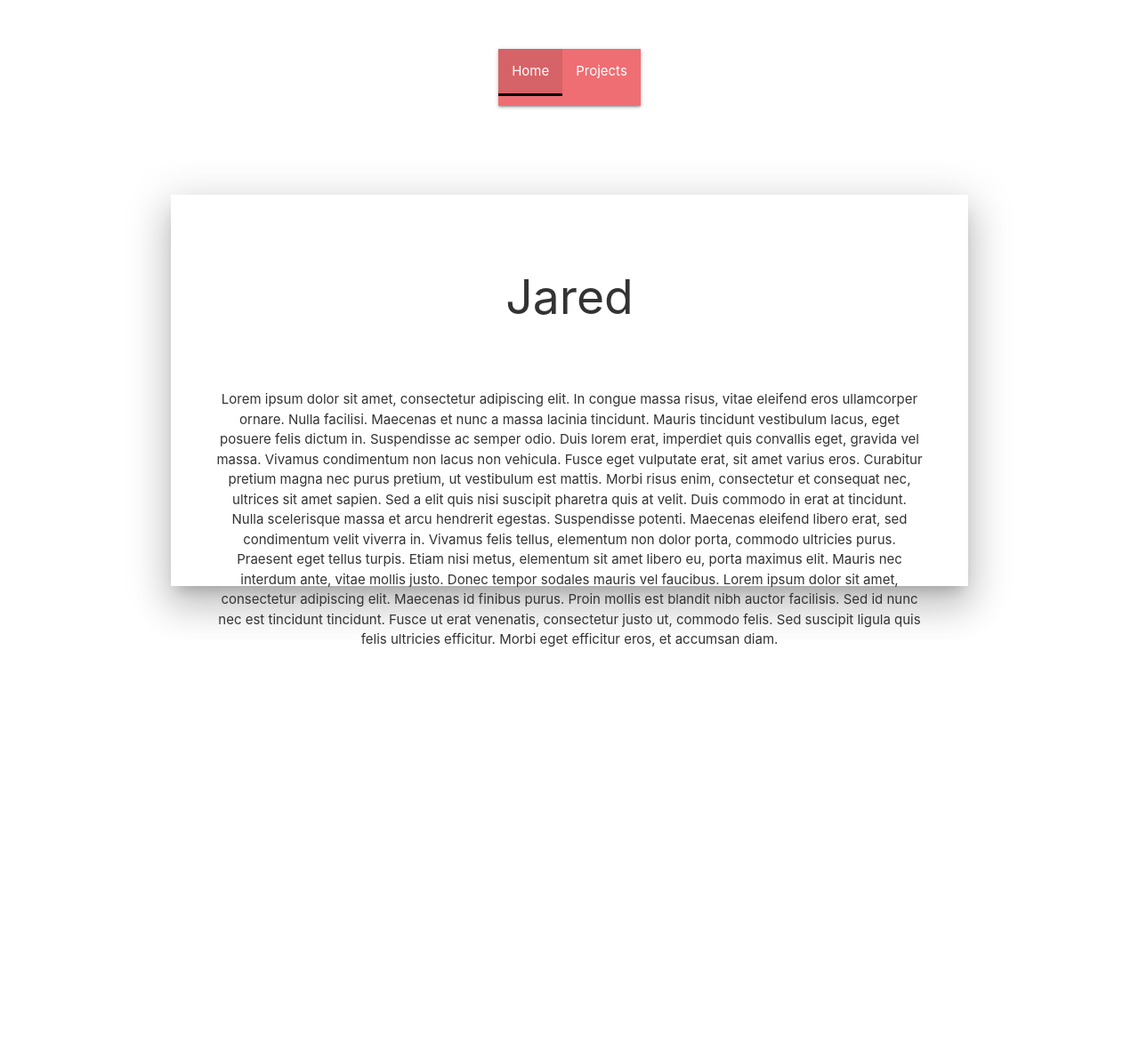
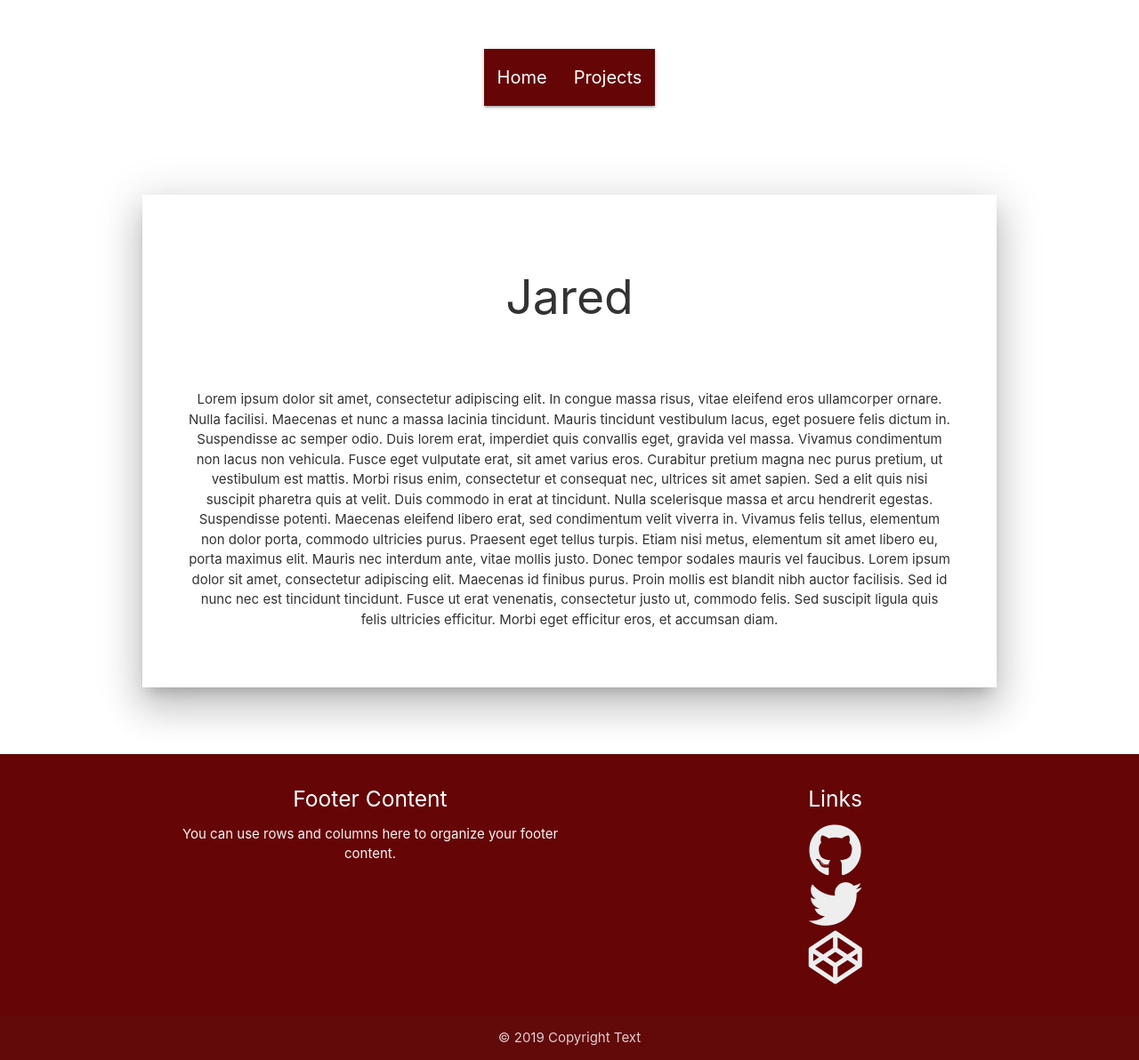
Before and after one commit to JaredRhame/Just-Jared, a React (Create React App) app: page / in a window 1280 px wide. Shown: the whole page at 89% size. Before the commit the page ends 800 px from the top, so only its background shows below. Built offline with nearby package versions, Linux system fonts and the light colour scheme.

Commit message:
Started to convert site to mobile friendly. Footer component is now called in App.js to be seen one each page.

```diff
--- a/public/index.html
+++ b/public/index.html
@@ -3,6 +3,7 @@
   <head>
     <meta charset="utf-8">
     <link rel="shortcut icon" href="%PUBLIC_URL%/favicon.ico"><link rel="stylesheet" href="https://cdnjs.cloudflare.com/ajax/libs/materialize/1.0.0/css/materialize.min.css" />
+    <link rel="stylesheet" href="https://use.fontawesome.com/releases/v5.6.3/css/all.css" integrity="sha384-UHRtZLI+pbxtHCWp1t77Bi1L4ZtiqrqD80Kn4Z8NTSRyMA2Fd33n5dQ8lWUE00s/" crossorigin="anonymous">
     <meta name="viewport" content="width=device-width, initial-scale=1, shrink-to-fit=no">
     <meta name="theme-color" content="#000000">
     <!--
--- a/src/App.css
+++ b/src/App.css
@@ -14,11 +14,3 @@ body {
 .headings {
   margin-bottom: 75px;
 }
-
-.about {
-  margin-top: 45px;
-  height: 55vh;
-  width: 70vw;
-  padding: 50px;
-  text-align: center;
-}
--- a/src/App.js
+++ b/src/App.js
@@ -11,6 +11,7 @@ import Tile3 from "./components/proj-tiles/Tile3";
 import Tile4 from "./components/proj-tiles/Tile4";
 import Tile5 from "./components/proj-tiles/Tile5";
 import Tile6 from "./components/proj-tiles/Tile6";
+import Footer from "./components/Footer.js";
 
 class App extends Component {
   render() {
@@ -27,6 +28,7 @@ class App extends Component {
           <Route path="/tile5" component={Tile5} />
           <Route path="/tile6" component={Tile6} />
         </Switch>
+        <Footer />
       </div>
     );
   }
--- a/src/components/About.js
+++ b/src/components/About.js
@@ -1,33 +1,36 @@
 import React, { Component } from "react";
-
+import "../styles/about.css";
 class About extends Component {
   render() {
     return (
-      <div className="about z-depth-5">
+      <div className="about">
+        <div id="about-content" className="z-depth-5">
           <h2 className="headings">Jared</h2>
           <p className="about-para">
             Lorem ipsum dolor sit amet, consectetur adipiscing elit. In congue
             massa risus, vitae eleifend eros ullamcorper ornare. Nulla facilisi.
             Maecenas et nunc a massa lacinia tincidunt. Mauris tincidunt
-          vestibulum lacus, eget posuere felis dictum in. Suspendisse ac semper
-          odio. Duis lorem erat, imperdiet quis convallis eget, gravida vel
-          massa. Vivamus condimentum non lacus non vehicula. Fusce eget
+            vestibulum lacus, eget posuere felis dictum in. Suspendisse ac
+            semper odio. Duis lorem erat, imperdiet quis convallis eget, gravida
+            vel massa. Vivamus condimentum non lacus non vehicula. Fusce eget
             vulputate erat, sit amet varius eros. Curabitur pretium magna nec
-          purus pretium, ut vestibulum est mattis. Morbi risus enim, consectetur
-          et consequat nec, ultrices sit amet sapien. Sed a elit quis nisi
-          suscipit pharetra quis at velit. Duis commodo in erat at tincidunt.
-          Nulla scelerisque massa et arcu hendrerit egestas. Suspendisse
-          potenti. Maecenas eleifend libero erat, sed condimentum velit viverra
-          in. Vivamus felis tellus, elementum non dolor porta, commodo ultricies
-          purus. Praesent eget tellus turpis. Etiam nisi metus, elementum sit
-          amet libero eu, porta maximus elit. Mauris nec interdum ante, vitae
-          mollis justo. Donec tempor sodales mauris vel faucibus. Lorem ipsum
-          dolor sit amet, consectetur adipiscing elit. Maecenas id finibus
-          purus. Proin mollis est blandit nibh auctor facilisis. Sed id nunc nec
-          est tincidunt tincidunt. Fusce ut erat venenatis, consectetur justo
-          ut, commodo felis. Sed suscipit ligula quis felis ultricies efficitur.
-          Morbi eget efficitur eros, et accumsan diam.
+            purus pretium, ut vestibulum est mattis. Morbi risus enim,
+            consectetur et consequat nec, ultrices sit amet sapien. Sed a elit
+            quis nisi suscipit pharetra quis at velit. Duis commodo in erat at
+            tincidunt. Nulla scelerisque massa et arcu hendrerit egestas.
+            Suspendisse potenti. Maecenas eleifend libero erat, sed condimentum
+            velit viverra in. Vivamus felis tellus, elementum non dolor porta,
+            commodo ultricies purus. Praesent eget tellus turpis. Etiam nisi
+            metus, elementum sit amet libero eu, porta maximus elit. Mauris nec
+            interdum ante, vitae mollis justo. Donec tempor sodales mauris vel
+            faucibus. Lorem ipsum dolor sit amet, consectetur adipiscing elit.
+            Maecenas id finibus purus. Proin mollis est blandit nibh auctor
+            facilisis. Sed id nunc nec est tincidunt tincidunt. Fusce ut erat
+            venenatis, consectetur justo ut, commodo felis. Sed suscipit ligula
+            quis felis ultricies efficitur. Morbi eget efficitur eros, et
+            accumsan diam.
           </p>
+        </div>
       </div>
     );
   }
--- /dev/null
+++ b/src/components/Footer.js
@@ -0,0 +1,57 @@
+import React, { Component } from "react";
+import "../styles/footer.css";
+class Footer extends Component {
+  render() {
+    return (
+      <footer className="page-footer">
+        <div className="container">
+          <div className="row">
+            <div className="col l6 s12 footer-content">
+              <h5 className="white-text">Footer Content</h5>
+              <p className="grey-text text-lighten-4">
+                You can use rows and columns here to organize your footer
+                content.
+              </p>
+            </div>
+            <div className="col l4 offset-l2 s12 links">
+              <h5 className="white-text">Links</h5>
+              <ul>
+                <li>
+                  <a
+                    className="grey-text text-lighten-3"
+                    target="_blank"
+                    href="https://github.com/JaredRhame?tab=repositories"
+                  >
+                    <i className="fab fa-github fa-4x" />
+                  </a>
+                </li>
+                <li>
+                  <a
+                    className="grey-text text-lighten-3"
+                    target="_blank"
+                    href="https://twitter.com/jaredMakes"
+                  >
+                    <i className="fab fa-twitter fa-4x" />
+                  </a>
+                </li>
+                <li>
+                  <a
+                    className="grey-text text-lighten-3"
+                    target="_blank"
+                    href="https://codepen.io/JaredRhame/"
+                  >
+                    <i className="fab fa-codepen fa-4x" />
+                  </a>
+                </li>
+              </ul>
+            </div>
+          </div>
+        </div>
+        <div className="footer-copyright">
+          <div className="container">© 2019 Copyright Text</div>
+        </div>
+      </footer>
+    );
+  }
+}
+export default Footer;
--- a/src/components/Navbar.js
+++ b/src/components/Navbar.js
@@ -15,6 +15,7 @@ class Navbar extends Component {
   }
 
   handleClick(e) {
+    // console.log(e.target);
     // this.setState({ active: true });
     // e.current.className = "active";
     // if (e.target === this.projects.current) {
@@ -24,17 +25,21 @@ class Navbar extends Component {
   render() {
     return (
       <header>
-        <nav className="">
-          <ul className="row">
+        <nav className="nav">
+          <ul className="row nav-links">
             <li
-              className="four columns active"
+              className="four columns"
               onClick={this.handleClick}
               ref={this.home}
             >
-              <Link to="/">Home</Link>
+              <Link className="nav-link" to="/">
+                Home
+              </Link>
             </li>
             <li ref={this.projects}>
-              <Link to="/Projects">Projects</Link>
+              <Link className="nav-link" to="/Projects">
+                Projects
+              </Link>
             </li>
           </ul>
         </nav>
--- a/src/components/Projects.js
+++ b/src/components/Projects.js
@@ -1,6 +1,5 @@
 import React, { Component } from "react";
 import { Link } from "react-router-dom";
-
 import "../styles/projects.css";
 import "../App.css";
 
--- /dev/null
+++ b/src/styles/about.css
@@ -0,0 +1,22 @@
+.about {
+  display: flex;
+  flex-direction: column;
+  align-items: center;
+  flex: auto;
+}
+
+#about-content {
+  margin-top: 45px;
+  height: 100%;
+  width: 75vw;
+  padding: 50px;
+  text-align: center;
+}
+
+@media only screen and (max-width: 600px) {
+  #about-content {
+    padding: 0;
+    font-size: 19px;
+    box-shadow: none;
+  }
+}
--- /dev/null
+++ b/src/styles/footer.css
@@ -0,0 +1,21 @@
+.page-footer {
+  margin-top: 75px;
+  height: 100%;
+  width: 100vw;
+  background-color: #660506;
+}
+
+@media only screen and (max-width: 650px) {
+  .page-footer {
+    width: 100vw;
+  }
+  .footer-content {
+    display: none;
+  }
+}
+
+/* @media only screen and (max-width: 1200px) {
+  .page-footer {
+    width: 100vw;
+  }
+} */
--- a/src/styles/navbar.css
+++ b/src/styles/navbar.css
@@ -1,5 +1,4 @@
 header {
-  background-color: #ffffff;
   vertical-align: center;
   padding: 55px;
 }
@@ -9,17 +8,35 @@ a {
   color: #916d6d;
 }
 
-ul {
+/* ul {
   list-style: none;
   display: flex;
   flex-direction: row;
   text-align: center;
-}
-
-li {
-  line-height: 50px;
-}
+} */
 
 .active {
   border-bottom: 3px solid black;
 }
+
+nav {
+  background-color: #660506;
+}
+@media only screen and (max-width: 600px) {
+  .nav {
+    width: 100vw;
+    height: 100px;
+    display: flex;
+    flex-direction: row;
+    align-items: center;
+    flex: 1 0 auto;
+    margin: auto;
+  }
+  .nav-link {
+    width: 35vw;
+  }
+}
+
+.nav-link {
+  font-size: 20px;
+}
--- a/src/styles/projects.css
+++ b/src/styles/projects.css
@@ -50,3 +50,21 @@
   width: 600px;
   background-color: black;
 }
+
+@media only screen and (max-width: 1550px) {
+  .projects {
+    box-shadow: none;
+  }
+}
+
+@media only screen and (max-width: 1200px) {
+  .project-tile {
+    clip-path: none;
+    width: 80vw;
+    margin-top: 25px;
+  }
+  #proj-grid {
+    display: flex;
+    flex-wrap: wrap;
+  }
+}
```
Also changed, not shown: notes.txt, src/imgs/autumn-beautiful-branch-772520.jpg (added), src/imgs/under-construction0.jpg (added). Lines whose indentation alone changed are shown as unchanged.
